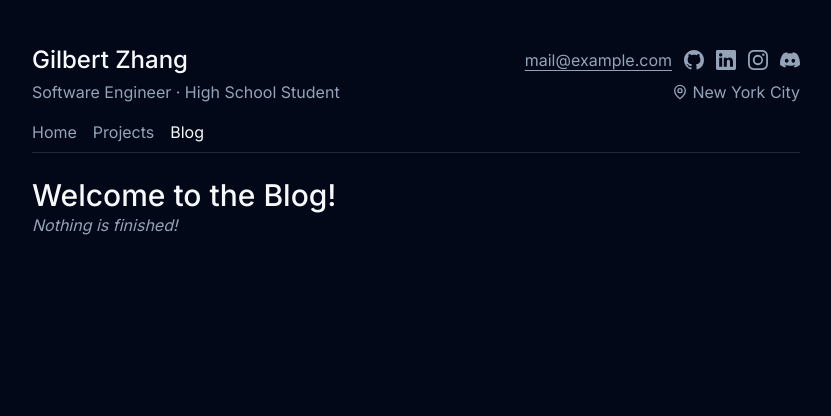
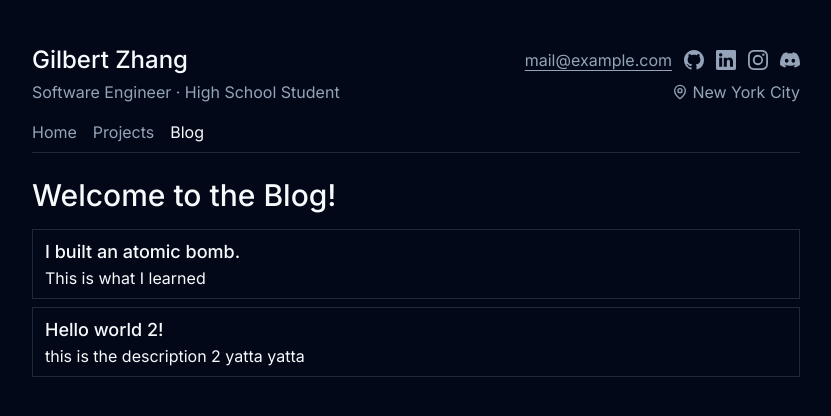
Before and after one commit to giilbert/my-site, a Next.js app: page /blog in a window 1280 px wide. Shown: the top 416 px of the page, without its empty margins (224-1055 px from the left). Built offline with nearby package versions, Linux system fonts and the light colour scheme.

Commit message:
feat: add blog

```diff
--- /dev/null
+++ b/content/blog/test-1.mdx
@@ -0,0 +1,15 @@
+export const meta = {
+  title: "I built an atomic bomb.",
+  description: "This is what I learned",
+  tags: ["physics", "boom", "science"],
+};
+
+# I built an atomic bomb.
+
+This is what I learned.
+
+![boom](https://www.science.org/do/10.1126/science.abi4713/full/French_nuclear_test_1280x720-1644902873950.jpg)
+
+---
+
+Y'know I was bored one day and decided to build an atomic bomb. I mean, why not? I had some spare time and I was like, "Hey, I'm gonna build an atomic bomb." So I did. And this is what I learned.
--- /dev/null
+++ b/content/blog/test-2.mdx
@@ -0,0 +1,6 @@
+export const meta = {
+  title: "Hello world 2!",
+  description: "this is the description 2 yatta yatta",
+};
+
+# Hello world 2!
--- a/next.config.js
+++ b/next.config.js
@@ -1,4 +1,5 @@
 /** @type {import('next').NextConfig} */
-const nextConfig = {}
+const nextConfig = {};
 
-module.exports = nextConfig
+const withMDX = require("@next/mdx")();
+module.exports = withMDX(nextConfig);
--- /dev/null
+++ b/src/app/blog/[slug]/page.tsx
@@ -0,0 +1,18 @@
+import { getAllPosts, getComponent } from "@/lib/blog";
+
+export default async function BlogPostPage({
+  params,
+}: {
+  params: { slug: string };
+}) {
+  const { Component } = await getComponent(params.slug);
+
+  return <Component />;
+}
+
+export async function generateStaticParams() {
+  const allPosts = await getAllPosts();
+  return allPosts.map((p) => ({
+    slug: p.meta.slug,
+  }));
+}
--- a/src/app/blog/page.tsx
+++ b/src/app/blog/page.tsx
@@ -1,8 +1,23 @@
-export default function BlogPage() {
+import { getAllPosts } from "@/lib/blog";
+import Link from "next/link";
+
+export default async function BlogPage() {
+  const allPosts = await getAllPosts();
+
   return (
     <>
-      <h1 className="text-3xl font-medium">Welcome to the Blog!</h1>
-      <p className="text-muted-foreground italic">Nothing is finished!</p>
+      <h1 className="text-3xl font-medium mb-4">Welcome to the Blog!</h1>
+
+      <div className="flex gap-2 flex-col">
+        {allPosts.map((post) => (
+          <Link href={`/blog/${post.meta.slug}`} key={post.meta.slug}>
+            <div className="border px-3 py-2">
+              <h2 className="text-lg font-medium">{post.meta.title}</h2>
+              <p>{post.meta.description}</p>
+            </div>
+          </Link>
+        ))}
+      </div>
     </>
   );
 }
--- /dev/null
+++ b/src/lib/blog.ts
@@ -0,0 +1,31 @@
+import { z } from "zod";
+import { readdir } from "fs/promises";
+
+export const blogPostMetaSchema = z.object({
+  title: z.string(),
+  description: z.string(),
+  tags: z.array(z.string()).default([]),
+});
+
+export type BlogPostMeta = z.infer<typeof blogPostMetaSchema>;
+
+export const getComponent = async (slug: string) => {
+  const exported = await import(`../../content/blog/${slug}.mdx`);
+  const meta = blogPostMetaSchema.parse(exported.meta);
+
+  return {
+    Component: exported.default as React.ComponentType,
+    meta: {
+      slug,
+      ...meta,
+    },
+  };
+};
+
+export const getAllPosts = async () => {
+  const slugs = await readdir("./content/blog");
+  const posts = await Promise.all(
+    slugs.map((slug) => getComponent(slug.replace(".mdx", "")))
+  );
+  return posts;
+};
--- /dev/null
+++ b/src/mdx-components.tsx
@@ -0,0 +1,28 @@
+import type { MDXComponents } from "mdx/types";
+
+// This file allows you to provide custom React components
+// to be used in MDX files. You can import and use any
+// React component you want, including components from
+// other libraries.
+
+// This file is required to use MDX in `app` directory.
+export function useMDXComponents(components: MDXComponents): MDXComponents {
+  return {
+    wrapper: ({ children }) => (
+      <div className="leading-8 text-lg flex flex-col gap-2 mb-16">
+        {children}
+      </div>
+    ),
+    // Allows customizing built-in components, e.g. to add styling.
+    h1: ({ children }) => (
+      <h1 className="text-5xl font-semibold">{children}</h1>
+    ),
+    h2: ({ children }) => <h2 className="text-3xl font-medium">{children}</h2>,
+    h3: ({ children }) => <h3 className="text-2xl font-medium">{children}</h3>,
+    h4: ({ children }) => <h4 className="text-xl font-medium">{children}</h4>,
+
+    hr: () => <hr className="my-6" />,
+
+    ...components,
+  };
+}
```
Also changed, not shown: package.json (+9 -1 lines), src/components/mdx.tsx (added), 1 other file (tests, documents, lock files or other folders).
